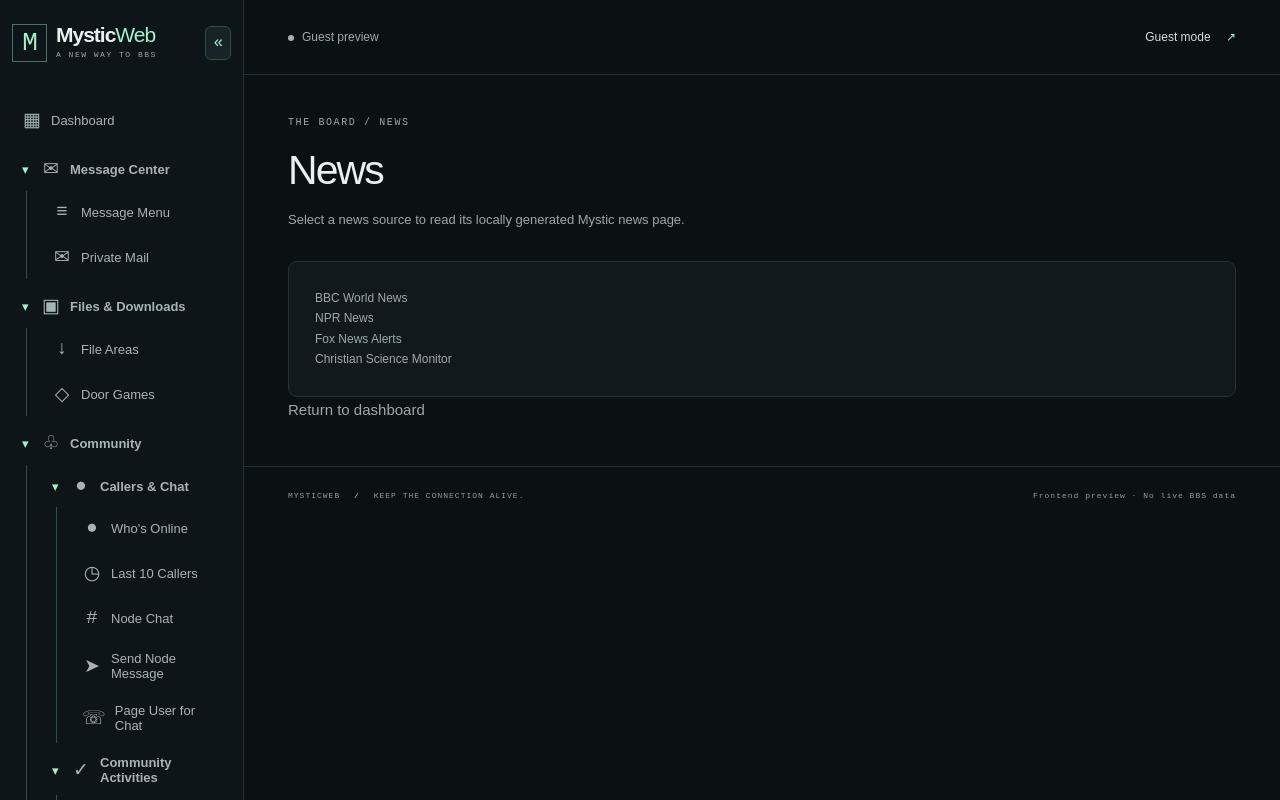
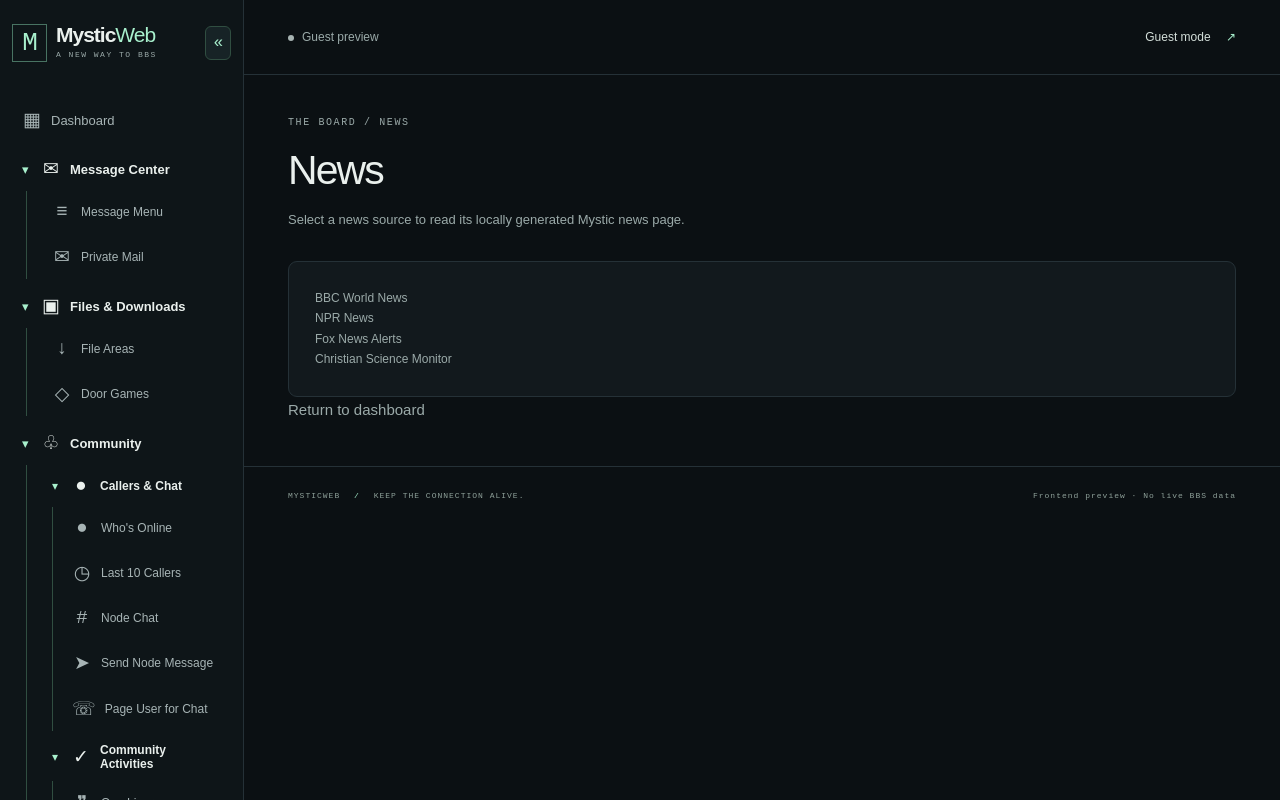
Before and after one commit to javadude334/MysticWeb, a Next.js app: page /news in a window 1280 px wide. Built offline with nearby package versions, Linux system fonts and the light colour scheme; no server answers.

Commit message:
Indent and style nested navigation collection folders

```diff
--- a/src/components/sidebar-navigation.module.css
+++ b/src/components/sidebar-navigation.module.css
@@ -36,3 +36,12 @@
  .collapsed .children { display:flex; }
  .collapsed .children[hidden] { display:none; }
 }
+
+/* Nested navigation collections retain their tree hierarchy. */
+.children .groupButton { font-size:12px; min-height:36px; }
+.children .children { margin-left:10px; padding-left:9px; }
+.children .link { font-size:12px; min-height:36px; }
+.groupButton[aria-expanded="true"] { color:#eaf0ed; }
+@media(max-width:760px) {
+ .children .children { margin-left:10px; }
+}
```
